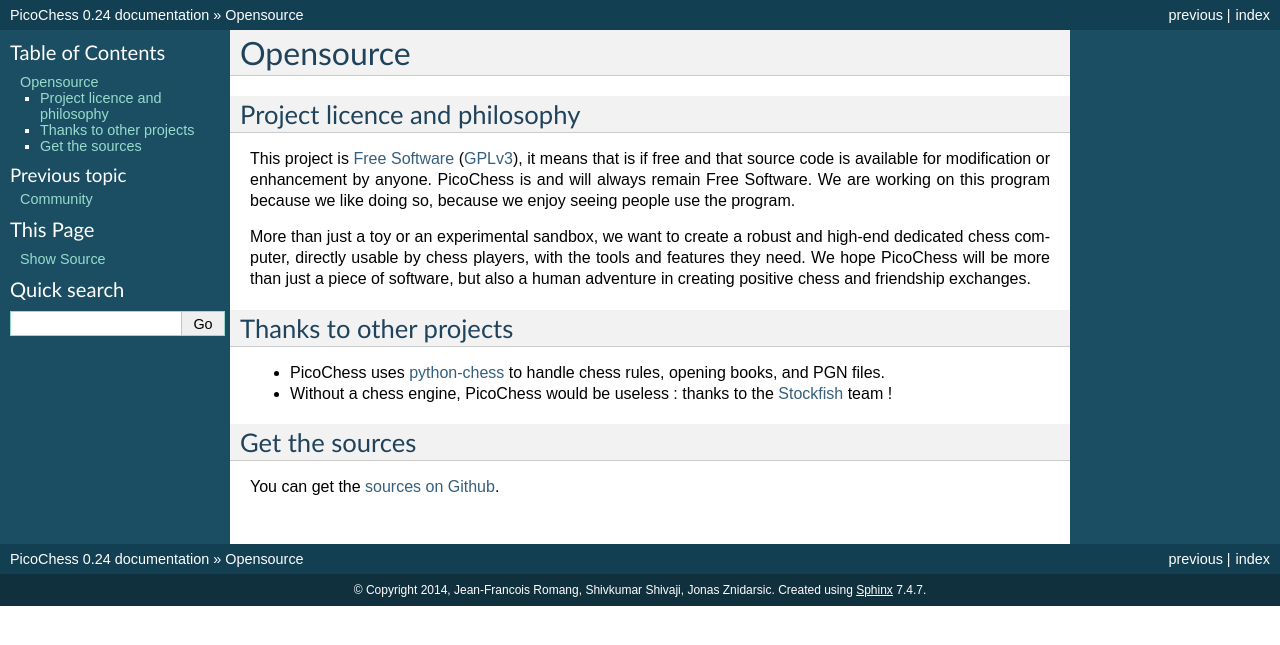
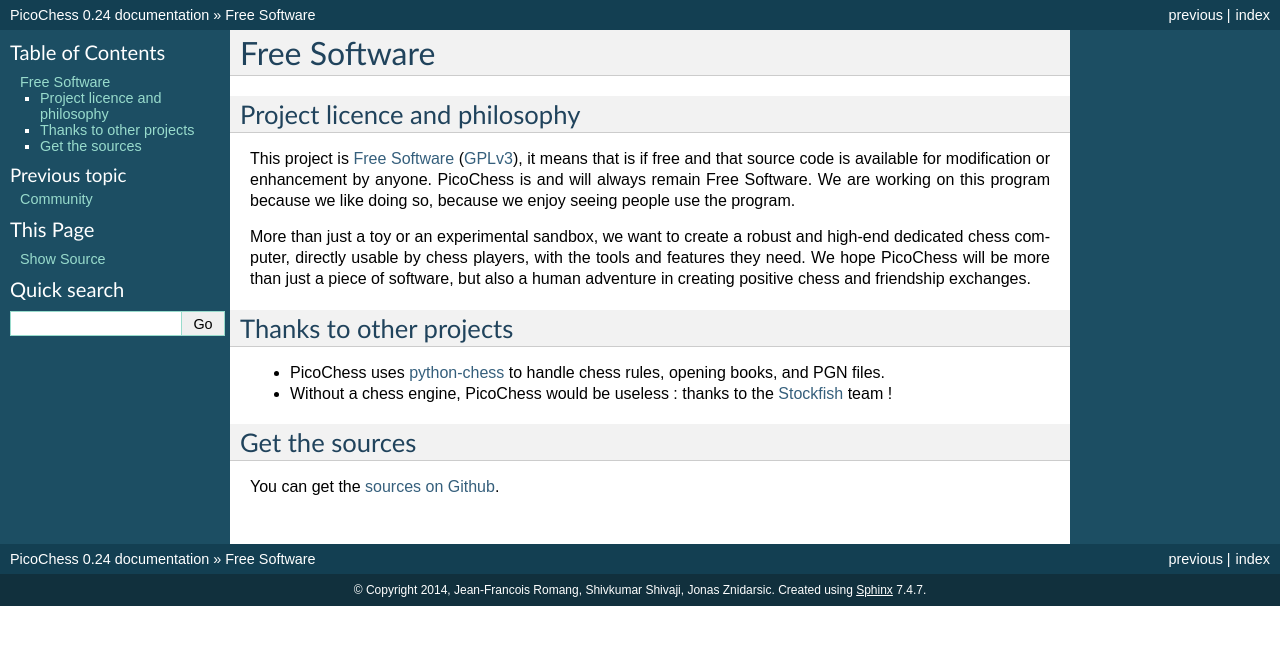
Before and after one commit to jromang/picochess, a Sphinx documentation site: the page built from docs/source.rst, in a window 1280 px wide. Shown: the top 645 px of the page. Built offline with Sphinx 7.4.7, drawn with Linux system fonts in a browser that asks for light colours.

Commit message:
Update source.rst

```diff
--- a/docs/source.rst
+++ b/docs/source.rst
@@ -1,5 +1,5 @@
-Opensource
-==========
+Free Software
+=============
 
 Project licence and philosophy
 ------------------------------
```
